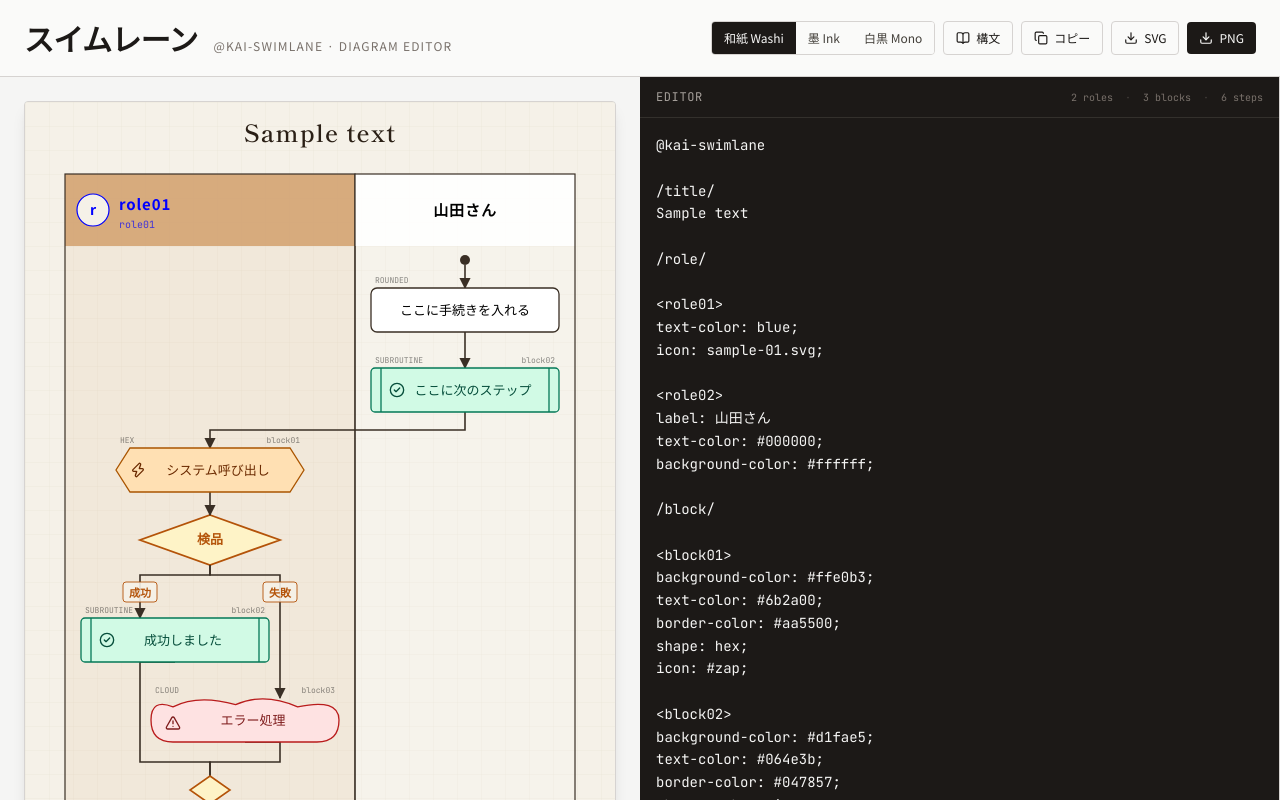
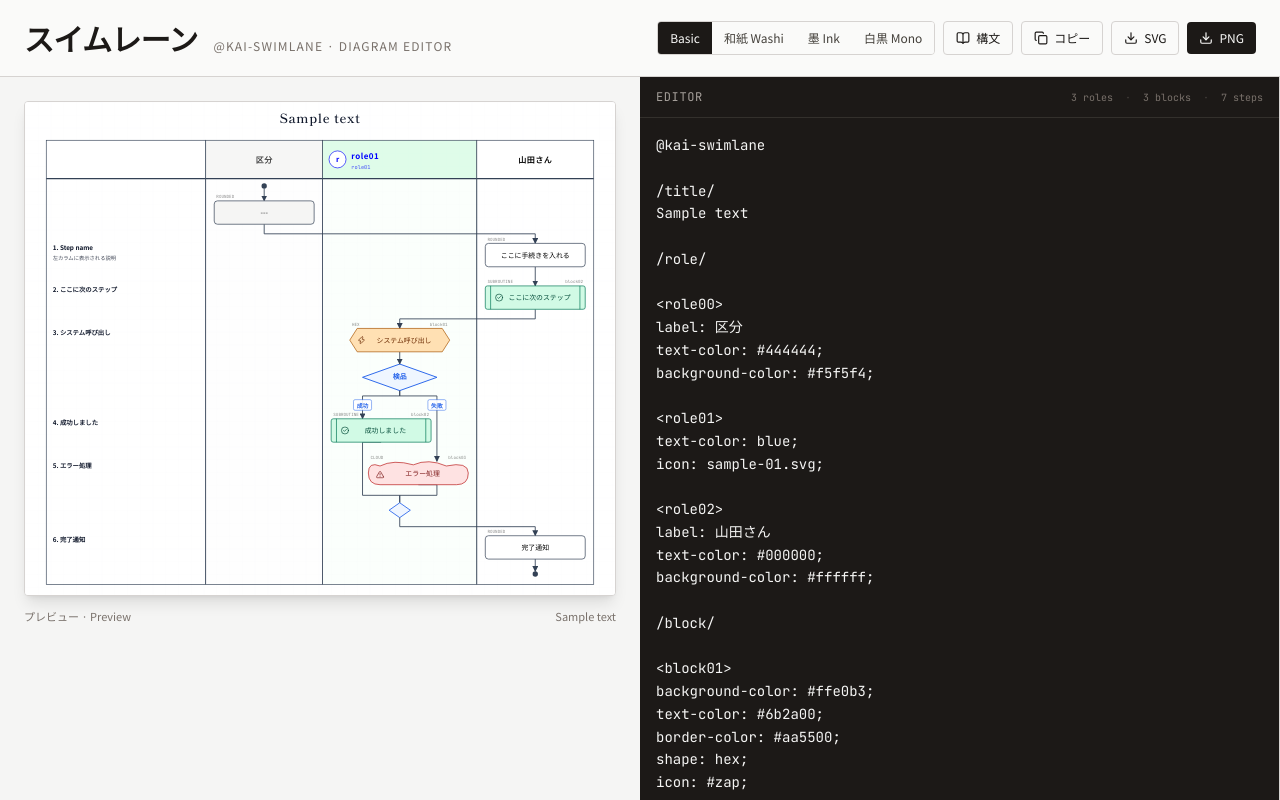
Before and after one commit to Kuisin/swimlane-app, a React (Vite) app: page / in a window 1280 px wide. Shown: the top 800 px of the page. Built offline with nearby package versions, Linux system fonts and the light colour scheme.

Commit message:
add explain column update design

```diff
--- a/src/App.jsx
+++ b/src/App.jsx
@@ -10,7 +10,7 @@ import { HelpModal } from "./components/help-modal";
 
 export default function App() {
   const [src, setSrc] = useState(SAMPLE);
-  const [themeKey, setThemeKey] = useState("washi");
+  const [themeKey, setThemeKey] = useState("basic");
   const [showHelp, setShowHelp] = useState(false);
 
   const theme = THEMES[themeKey];
--- a/src/components/diagram/diagram.jsx
+++ b/src/components/diagram/diagram.jsx
@@ -1,4 +1,5 @@
 import { truncate } from "../../lib/utils";
+import { buildStepRowDisplayInfo } from "../../lib/parser";
 import { StepShape } from "./step-shape";
 import { BlockIcon } from "./block-icon";
 
@@ -7,7 +8,8 @@ export function Diagram({ model, theme }) {
   const minLaneW = 220;
   const maxLaneW = 360;
   const nodeW = 188;
-  const sidePad = 40;
+  const xPad = 40;
+  const leftGutter = 300;
   const topPad = title ? 72 : 32;
   const headerH = 72;
   const rowH = 80;
@@ -21,6 +23,7 @@ export function Diagram({ model, theme }) {
   const frames = [];
   const frameStack = [];
   const laneIndexById = new Map(lanes.map((lane, idx) => [lane.id, idx]));
+  const stepRowDisplay = buildStepRowDisplayInfo(rows);
 
   function estimateTextWidth(text, base = 28) {
     if (!text) return base;
@@ -93,17 +96,17 @@ export function Diagram({ model, theme }) {
     return Math.max(minLaneW, Math.min(maxLaneW, contentWidth));
   });
   const laneOffsets = [];
-  let laneCursor = sidePad;
+  let laneCursor = xPad + leftGutter;
   laneWidths.forEach((w, idx) => {
     laneOffsets[idx] = laneCursor;
     laneCursor += w;
   });
 
-  const width = laneCursor + sidePad;
+  const width = laneCursor + xPad;
   const baseBottomPadding = 50;
 
   const laneIndex = (id) => laneIndexById.get(id) ?? -1;
-  const laneX = (i) => laneOffsets[i] ?? sidePad;
+  const laneX = (i) => laneOffsets[i] ?? xPad + leftGutter;
   const laneCenter = (i) => laneX(i) + (laneWidths[i] ?? minLaneW) / 2;
   const laneWidth = (i) => laneWidths[i] ?? minLaneW;
 
@@ -241,6 +244,8 @@ export function Diagram({ model, theme }) {
     ? endTerminal.y + terminalRadius + 16
     : 0;
   const height = Math.max(y + baseBottomPadding, endTerminalBottom);
+  const leftGutterBodyH = Math.max(0, height - (headerH + 24) - 20 + 24);
+  const leftGutterBodyBottomY = headerH + leftGutterBodyH;
 
   return (
     <svg
@@ -281,13 +286,6 @@ export function Diagram({ model, theme }) {
         </pattern>
       </defs>
 
-      <rect
-        width={width}
-        height={height}
-        fill="url(#gridp)"
-        opacity="0.5"
-      />
-
       {title && (
         <text
           x={width / 2}
@@ -302,6 +300,84 @@ export function Diagram({ model, theme }) {
           {title}
         </text>
       )}
+
+      <rect
+        width={width}
+        height={height}
+        fill="url(#gridp)"
+        opacity="0.5"
+      />
+
+      {/* left gutter (bottom border: 1.2px solid theme.stroke) */}
+      <rect
+        x={xPad}
+        y={topPad}
+        width={leftGutter}
+        height={headerH}
+        fill="white"
+        opacity="0.9"
+      />
+      <line
+        x1={xPad}
+        x2={xPad + leftGutter}
+        y1={topPad + headerH}
+        y2={topPad + headerH}
+        stroke={theme.stroke}
+        strokeWidth="1.2"
+        vectorEffect="non-scaling-stroke"
+      />
+
+      <rect
+        x={xPad}
+        y={headerH}
+        width={leftGutter}
+        height={leftGutterBodyH}
+        fill="none"
+        stroke={theme.stroke}
+        strokeWidth="1.2"
+      />
+
+      {rows.map((r, i) => {
+        if (r.kind !== "step" || r.empty || !r.role) return null;
+        if (r.skipIndex) return null;
+        const yRow = rowMeta[i]?.y;
+        if (yRow == null) return null;
+        const d = stepRowDisplay.get(i);
+        const titleText = (r.name || r.text || "").trim();
+        const hasNum = d && !d.skipped && d.displayIndex != null;
+        const prefix = hasNum ? `${d.displayIndex}. ` : "";
+        if (!titleText && !r.description) return null;
+        return (
+          <g key={`step-left-${i}`}>
+            {titleText && (
+              <text
+                x={12 + xPad}
+                y={yRow + 30}
+                fill={theme.title}
+                fontFamily="'Noto Sans JP',sans-serif"
+                fontSize="12"
+                fontWeight="600"
+              >
+                {prefix}
+                {truncate(titleText, 28)}
+              </text>
+            )}
+            {r.description && (
+              <text
+                x={12 + xPad}
+                y={titleText ? yRow + 50 : yRow + 30}
+                fill={theme.laneText || theme.title}
+                opacity="0.78"
+                fontFamily="'Noto Sans JP',sans-serif"
+                fontSize="10"
+                fontWeight="400"
+              >
+                {truncate(r.description, 36)}
+              </text>
+            )}
+          </g>
+        );
+      })}
 
       {/* Swimlane columns and lane headers */}
       {lanes.map((lane, i) => {
@@ -384,6 +460,15 @@ export function Diagram({ model, theme }) {
                 {lane.id}
               </text>
             )}
+            <line
+              x1={x}
+              x2={x + currentLaneW}
+              y1={topPad + headerH}
+              y2={topPad + headerH}
+              stroke={theme.stroke}
+              strokeWidth="1.2"
+              vectorEffect="non-scaling-stroke"
+            />
           </g>
         );
       })}
--- a/src/lib/themes.js
+++ b/src/lib/themes.js
@@ -1,4 +1,17 @@
 export const THEMES = {
+  basic: {
+    name: "Basic",
+    bg: "#ffffff",
+    grid: "#e5e7eb",
+    stroke: "#334155",
+    title: "#0f172a",
+    laneText: "#0f172a",
+    laneFills: ["#dbeafe", "#dcfce7", "#fef3c7", "#fee2e2", "#e9d5ff"],
+    boxBg: "#f8fafc",
+    boxText: "#0f172a",
+    branch: "#2563eb",
+    branchBg: "#eff6ff",
+  },
   washi: {
     name: "和紙 Washi",
     bg: "#f5f1e8",
```
Also changed, not shown: src/help.md (+18 -9 lines), src/lib/parser.js, src/sample.txt, 2 other files (tests, documents, lock files or other folders).
